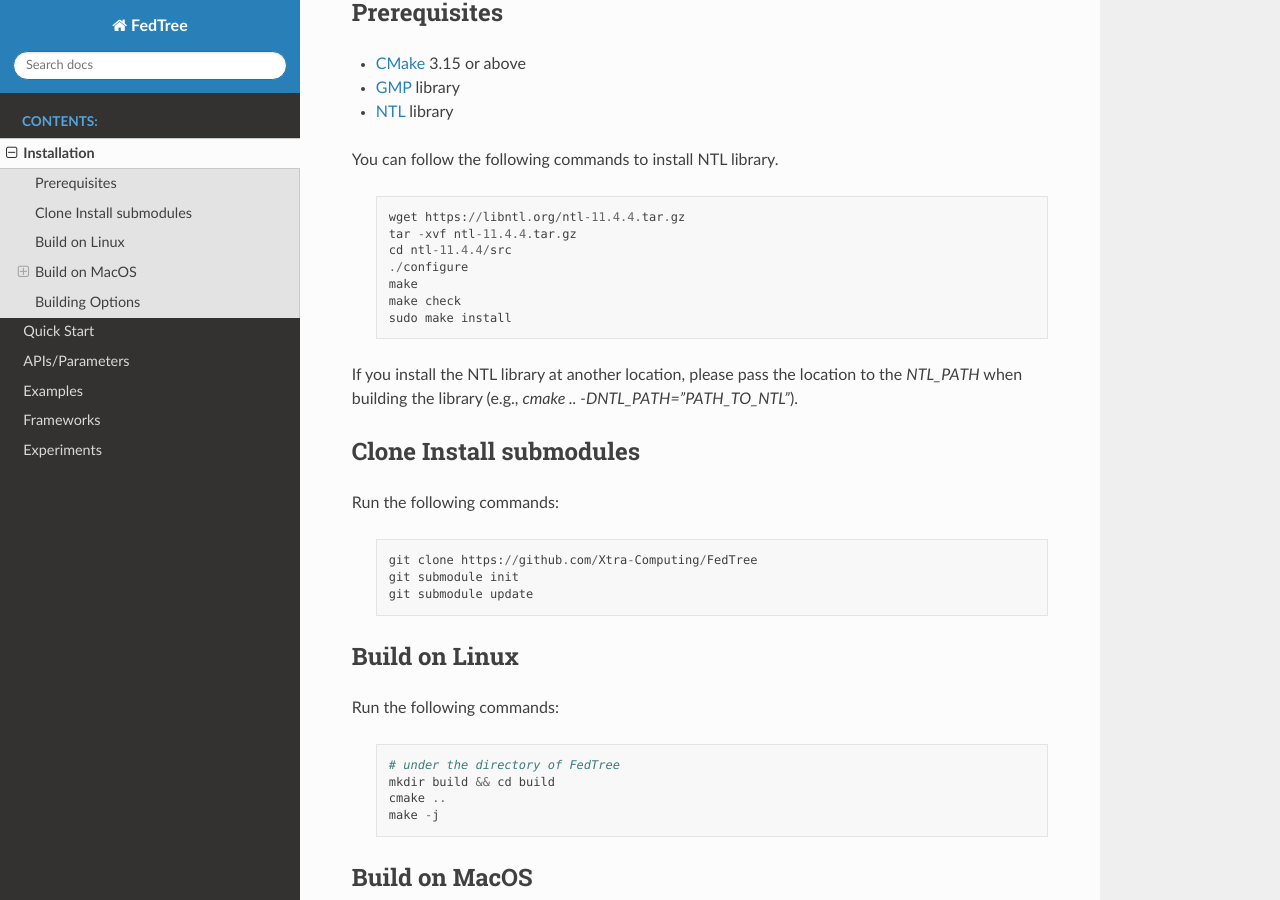
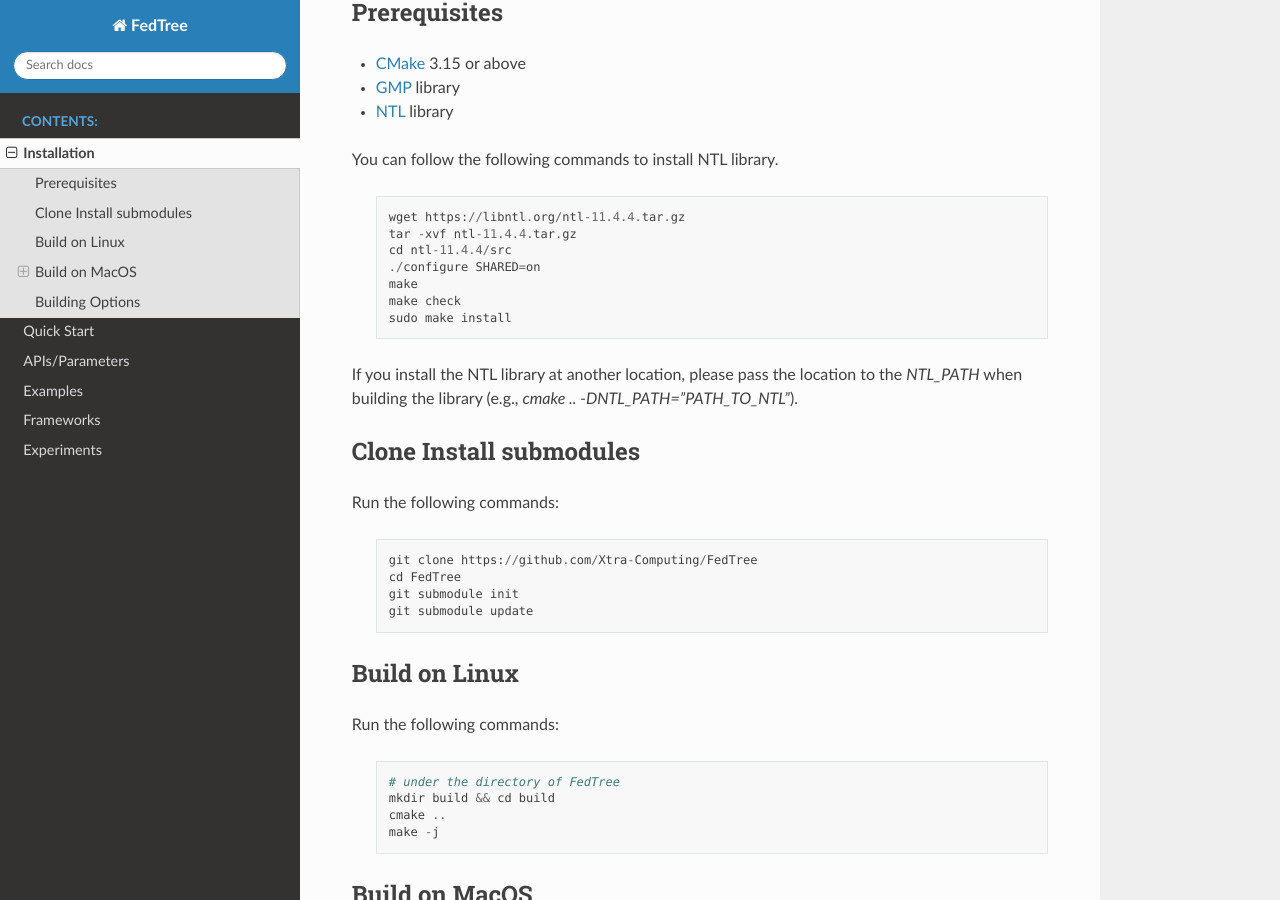
Before and after one commit to Xtra-Computing/FedTree, a Sphinx documentation site: the page built from docs/source/Installation.rst, in a window 1280 px wide and 900 px high, scrolled down 380 px. Built offline with Sphinx 7.4.7 and the Read the Docs theme 2.0.0, drawn with Linux system fonts in a browser that asks for light colours.

Commit message:
update docs #61

```diff
--- a/docs/source/Installation.rst
+++ b/docs/source/Installation.rst
@@ -29,7 +29,7 @@
         wget https://libntl.org/ntl-11.4.4.tar.gz
         tar -xvf ntl-11.4.4.tar.gz
         cd ntl-11.4.4/src
-        ./configure
+        ./configure SHARED=on
         make
         make check
         sudo make install
@@ -44,6 +44,7 @@
     .. code::
 
         git clone https://github.com/Xtra-Computing/FedTree
+        cd FedTree
         git submodule init
         git submodule update
 
```
